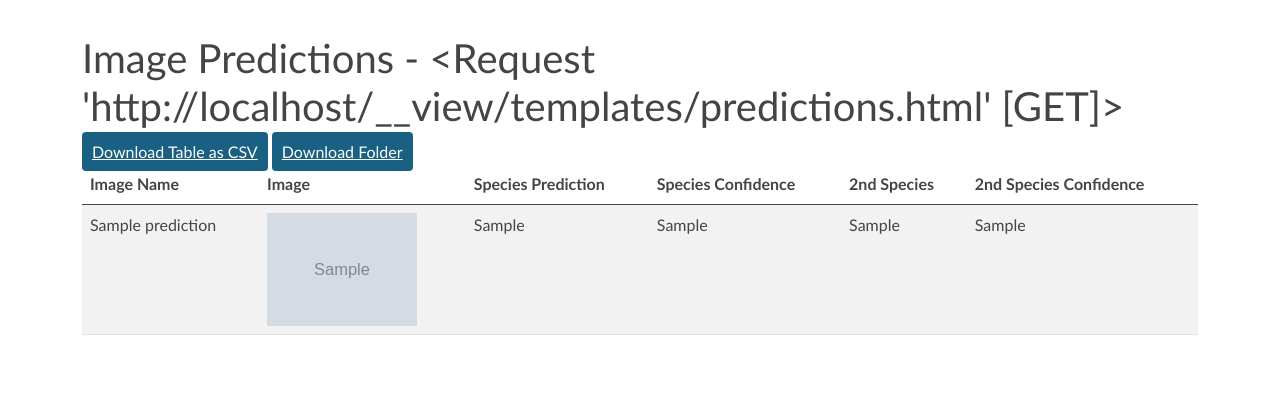
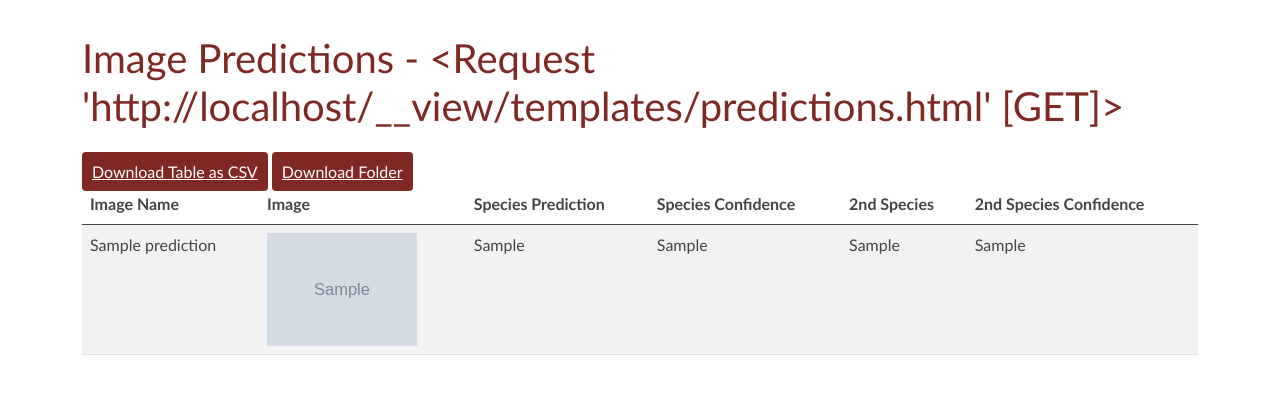
Before and after one commit to KNolte19/MosquitoWingClassifier, a Flask app: template templates/predictions.html in a window 1280 px wide. Shown: the top 394 px of the page. Run offline with Flask 3, Linux system fonts and the light colour scheme; the template is opened without the code that fills it: most values are stand-ins (such as "Sample title", 1, 10 or a date in 2020); grey boxes marked "Sample" are stand-in pictures.

Commit message:
Layout changes

```diff
--- a/static/css/main.css
+++ b/static/css/main.css
@@ -8,8 +8,8 @@
 }
 
 h1, h2 {
-    color: #444;
-    margin-bottom: 10px;
+    color: #802823;
+    margin-bottom: 30px;
     margin-top: 10px;
 }
 
@@ -25,7 +25,7 @@ img {
 
 .btn-submit {
     width: 20%;
-    background: #196082;
+    background: #802823;
     color: #fff;
     margin-bottom: 10px;
     margin-top: 10px;
@@ -38,5 +38,5 @@ img {
 
 .btn-submit:hover {
     color: #fff;
-    background: #005C69;
+    background: #A27942;
 }
--- a/static/css/styles.css
+++ b/static/css/styles.css
@@ -35,7 +35,6 @@ section {
 }
 
 h1 {text-align: center;
-    padding-left: 40px;
     font-size: 2em;
     color: #802823;
 }
@@ -106,7 +105,7 @@ a:hover {
 
 /* Button Styles */
 .btn-submit {
-    background-color: #A27942;
+    background-color: #802823;
     color: #fff;
     border: none;
     padding: 10px 20px;
@@ -117,7 +116,7 @@ a:hover {
 }
 
 .btn-submit:hover {
-    background-color: #326F32;
+    background-color: #A27942;
 }
 
 .btn-submit:disabled {
```
